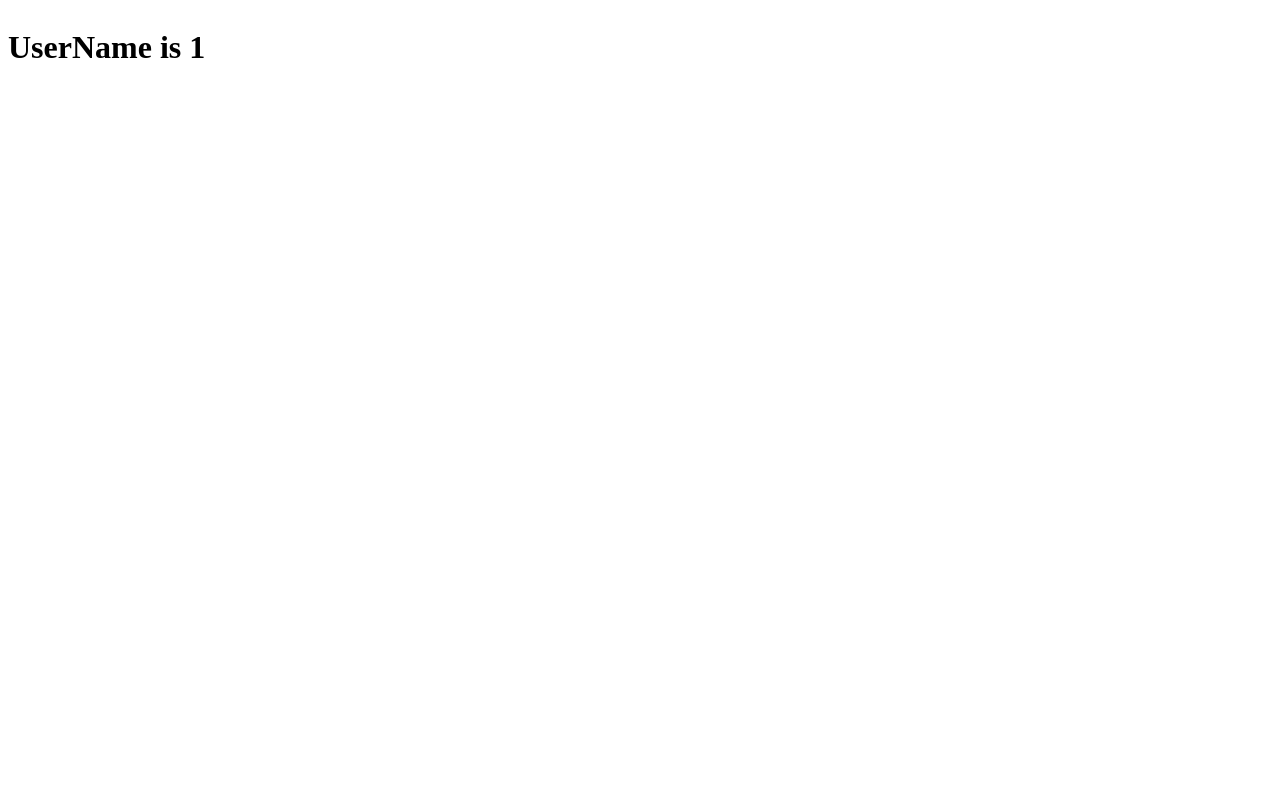
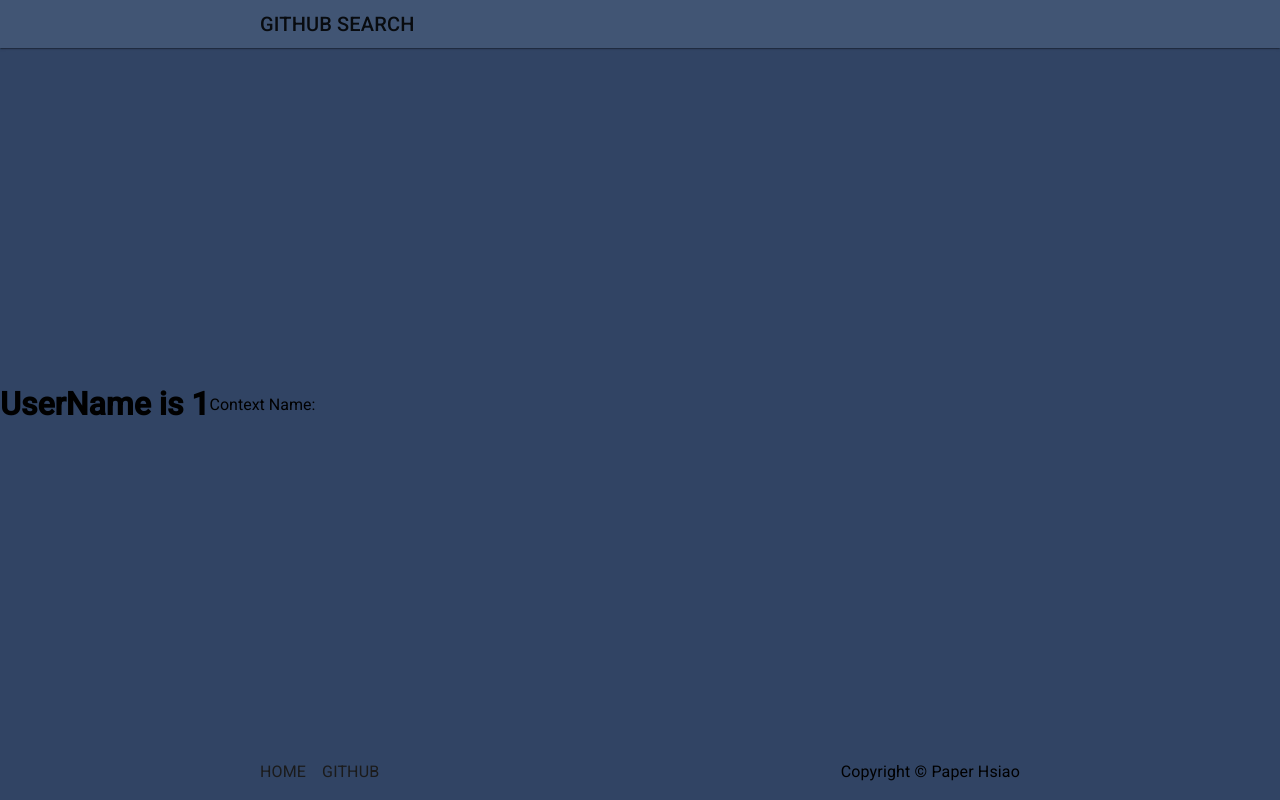
Before and after one commit to destiny5420/github-search, a React app: page /users/1/repos in a window 1280 px wide. Built offline with nearby package versions, Linux system fonts and the light colour scheme.

Commit message:
css: 新增 UI Style

```diff
--- a/src/App.js
+++ b/src/App.js
@@ -1,4 +1,4 @@
-import React from 'react'
+import React, { useState } from 'react'
 
 import './App.scss'
 
@@ -9,13 +9,39 @@ import User from 'pages/User/User.js'
 import Detail from 'pages/Detail/Detail.js'
 import Footer from 'components/Footer/Footer.js'
 
+// UI
+import Box from '@mui/material/Box'
+
+// Plugin
+import { UserContext } from './assets/js/ContextManager'
+
 import { BrowserRouter as Router, Routes, Route } from 'react-router-dom'
+import { minHeight } from '@mui/system'
 
 function App() {
+  const [name, setName] = useState('')
+  const userContextData = {
+    name,
+    setName
+  }
+
   return (
-    <div className="c-container">
-      <div className="c-container__wrap">
-        {/* <Header /> */}
+    <UserContext.Provider value={userContextData}>
+      <Box
+        sx={{
+          backgroundColor: '#314464',
+          display: 'flex',
+          flexDirection: 'column',
+          alignItems: 'stretch',
+          minHeight: '100vh'
+        }}>
+        <Header />
+        <Box
+          sx={{
+            display: 'flex',
+            flex: '1 1 auto',
+            alignItems: 'center'
+          }}>
           <Router>
             <Routes>
               <Route path="/" element={<Search />} />
@@ -23,9 +49,10 @@ function App() {
               <Route path="/users/:username/repos/:repo" element={<Detail />} />
             </Routes>
           </Router>
-        {/* <Footer /> */}
-      </div>
-    </div>
+        </Box>
+        <Footer />
+      </Box>
+    </UserContext.Provider>
   )
 }
 
--- /dev/null
+++ b/src/assets/js/ContextManager.js
@@ -0,0 +1,3 @@
+import { createContext } from 'react'
+
+export const UserContext = createContext()
--- a/src/components/Footer/Footer.js
+++ b/src/components/Footer/Footer.js
@@ -1,21 +1,72 @@
 import React from 'react'
-import Box from '@mui/material/Box'
+import { Box, Stack, Link, Typography } from '@mui/material'
 
 const Footer = () => {
-  const COPYRIGHT_TEXT = 'Copyright © Ricky Chuang 2022'
+  const COPYRIGHT_TEXT = 'Copyright © Paper Hsiao'
+
+  const socialMedias = [
+    {
+      key: 1,
+      text: `Home`,
+      link: `/`,
+      target: `_self`
+    },
+    {
+      key: 2,
+      text: `Github`,
+      link: `https://github.com/destiny5420`,
+      target: `_blank`
+    }
+  ]
+
+  const socialMediasElement = socialMedias.map((el) => {
+    return (
+      <Link
+        key={el.key}
+        href={el.link}
+        variant="button"
+        underline="hover"
+        target={el.target}
+        rel="noopener"
+        sx={{
+          color: `#1b1b1b`,
+          display: 'flex',
+          alignItems: `center`
+        }}>
+        <Typography align="center" paragraph={true}>
+          {el.text}
+        </Typography>
+      </Link>
+    )
+  })
+
   return (
     <>
-      <div>
-        <span>Home</span>
-        <span>Github</span>
-      </div>
       <Box
         sx={{
-          display: `flex`,
-          flexDirection: `row`,
-          justifyContent: `center`
+          padding: '0 1rem'
         }}>
-        <p className="c-copyright">{COPYRIGHT_TEXT}</p>
+        <Box
+          sx={{
+            margin: '0 auto',
+            display: 'flex',
+            justifyContent: 'space-between',
+            maxWidth: '760px'
+          }}>
+          <Stack spacing={2} direction="row">
+            {socialMediasElement}
+          </Stack>
+          <Box
+            sx={{
+              display: `flex`,
+              flexDirection: `row`,
+              justifyContent: `center`
+            }}>
+            <Typography align="right" paragraph={true}>
+              {COPYRIGHT_TEXT}
+            </Typography>
+          </Box>
+        </Box>
       </Box>
     </>
   )
--- a/src/components/Header/Header.js
+++ b/src/components/Header/Header.js
@@ -1,9 +1,32 @@
 import React from 'react'
+
+// UI
+import { Paper, Typography } from '@mui/material'
 
 const Header = () => {
   return (
     <>
-      <header>Header</header>
+      <Paper
+        square={true}
+        sx={{
+          backgroundColor: '#415574',
+          position: 'sticky',
+          top: 0,
+          zIndex: 1000
+        }}
+        variant="elevation"
+        elevation={1}>
+        <Typography
+          align="left"
+          variant="h6"
+          sx={{
+            maxWidth: '760px',
+            margin: '0 auto',
+            padding: '0.5rem 1rem'
+          }}>
+          GITHUB SEARCH
+        </Typography>
+      </Paper>
     </>
   )
 }
--- a/src/index.scss
+++ b/src/index.scss
@@ -1 +1,11 @@
 @import './assets/scss/utils.scss';
+@import url('https://fonts.googleapis.com/css2?family=Roboto:wght@300;400;500&display=swap');
+
+* {
+  font-family: 'Roboto', sans-serif;
+}
+
+html,
+body {
+  margin: 0;
+}
--- a/src/pages/Search/Search.js
+++ b/src/pages/Search/Search.js
@@ -1,14 +1,18 @@
-import React, { useState, useEffect, useRef } from 'react'
+import React, { useState, useEffect, useRef, useContext } from 'react'
 import Stack from '@mui/material/Stack'
 import TextField from '@mui/material/TextField'
 import Button from '@mui/material/Button'
+import { UserContext } from '../../assets/js/ContextManager'
 import { useNavigate } from 'react-router-dom'
+import { Box } from '@mui/material'
+import { height, width } from '@mui/system'
 
 const Search = () => {
   const searchName = useRef('destiny5420')
   const searchInputEl = useRef(null)
 
   const navigate = useNavigate()
+  const { setName } = useContext(UserContext)
 
   async function getRepoList(repoAPI) {
     try {
@@ -16,7 +20,7 @@ const Search = () => {
       const data = await jsonData.json()
       console.log(data)
 
-      navigate(`/users/${searchName.current}/repos`)
+      // navigate(`/users/${searchName.current}/repos`)
     } catch (error) {
       throw new Error(`Get error while getRepoList function, error message: `, error)
     }
@@ -26,10 +30,13 @@ const Search = () => {
     try {
       const jsonData = await fetch(`https://api.github.com/users/${userName}`)
       const data = await jsonData.json()
+      console.log(data)
+      setName(data.name)
 
+      // navigate(`/users/${searchName.current}/repos`)
       getRepoList(data.repos_url)
     } catch (error) {
-      throw new Error(`Get error while fetchUserData function, error message: `, error)
+      throw new Error(`Get error while fetchUserData function, error message: `, error.message)
     }
   }
 
@@ -41,7 +48,13 @@ const Search = () => {
 
   return (
     <>
-      <div>
+      <Box
+        sx={{
+          margin: '0.75rem auto',
+          width: '100%',
+          maxWidth: '760px',
+          padding: '0 1rem'
+        }}>
         <Stack spacing={2} direction="row">
           <TextField
             id="filled-basic"
@@ -49,15 +62,20 @@ const Search = () => {
               searchName.current = e.target.value
               // setSearchName(e.target.value)
             }}
-            label="Github username"
-            variant="filled"
+            label="Github user name"
+            color="primary"
+            variant="outlined"
+            fullWidth={true}
             ref={searchInputEl}
+            sx={{
+              backgroundColor: '#2c405e'
+            }}
           />
-          <Button variant="contained" onClick={handlerSearch}>
+          <Button disableElevation={true} variant="contained" onClick={handlerSearch}>
             Search
           </Button>
         </Stack>
-      </div>
+      </Box>
     </>
   )
 }
--- a/src/pages/User/User.js
+++ b/src/pages/User/User.js
@@ -1,12 +1,19 @@
-import React from 'react'
+import React, { useContext } from 'react'
 import { useParams } from 'react-router-dom'
+import { UserContext } from '../../assets/js/ContextManager'
 
 const User = () => {
+  const { name } = useContext(UserContext)
   const { username } = useParams()
 
   console.log(`[USER] re-render`)
 
-  return <h1>UserName is {username}</h1>
+  return (
+    <>
+      <h1>UserName is {username}</h1>
+      <p>Context Name: {name}</p>
+    </>
+  )
 }
 
 export default User
```
Lines whose indentation alone changed are shown as unchanged.
